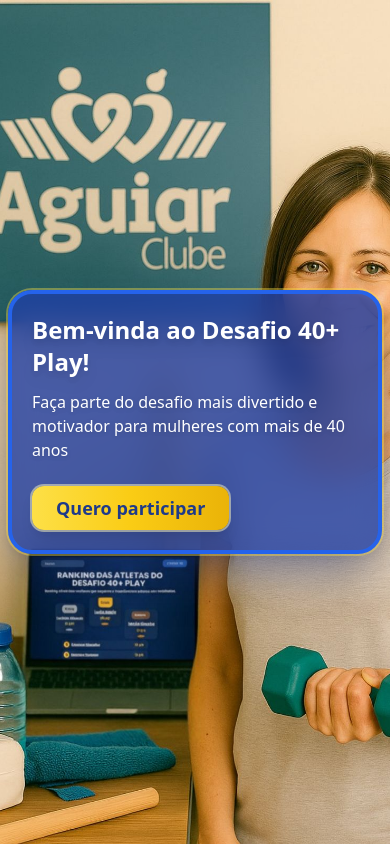
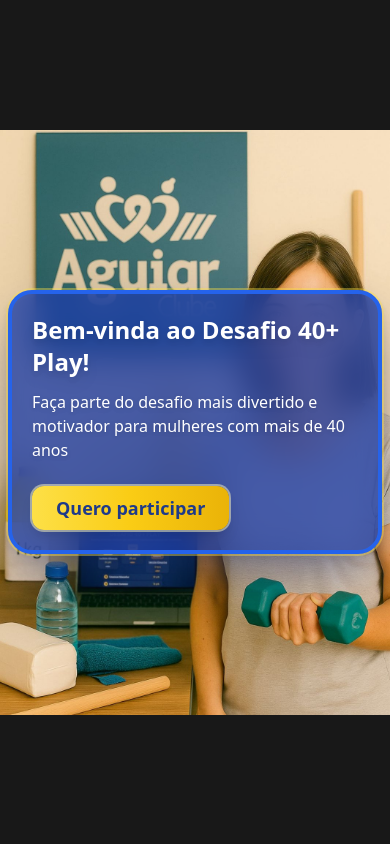
Before and after one commit to hugoaguiarborges-collab/Funil-Clube-Aguiar, a React (Vite) app: page / in a window 390 px wide. Built offline with nearby package versions, Linux system fonts and the light colour scheme; the HTML template or start-up script is replaced by a standard one.

Commit message:
Adjust background properties for custom-bg class
Updated background properties for .custom-bg class to ensure images are fully visible and centered.

```diff
--- a/src/index.css
+++ b/src/index.css
@@ -4,13 +4,18 @@
 
 .custom-bg {
   background-image: url('/capa-desafio-desktop.png');
-  background-size: cover;
-  background-position: center;
+  background-size: contain;           /* mostra a imagem inteira, pode deixar barras pretas nas laterais/topo */
+  background-position: center center; /* centraliza a imagem */
   background-repeat: no-repeat;
+  background-color: #181818;          /* cor de fundo caso sobre espaço */
 }
 
 @media (max-width: 768px) {
   .custom-bg {
     background-image: url('/capa-desafio-mobile.jpeg');
+    background-size: contain;
+    background-position: center center;
+    background-repeat: no-repeat;
+    background-color: #181818;
   }
 }
```
